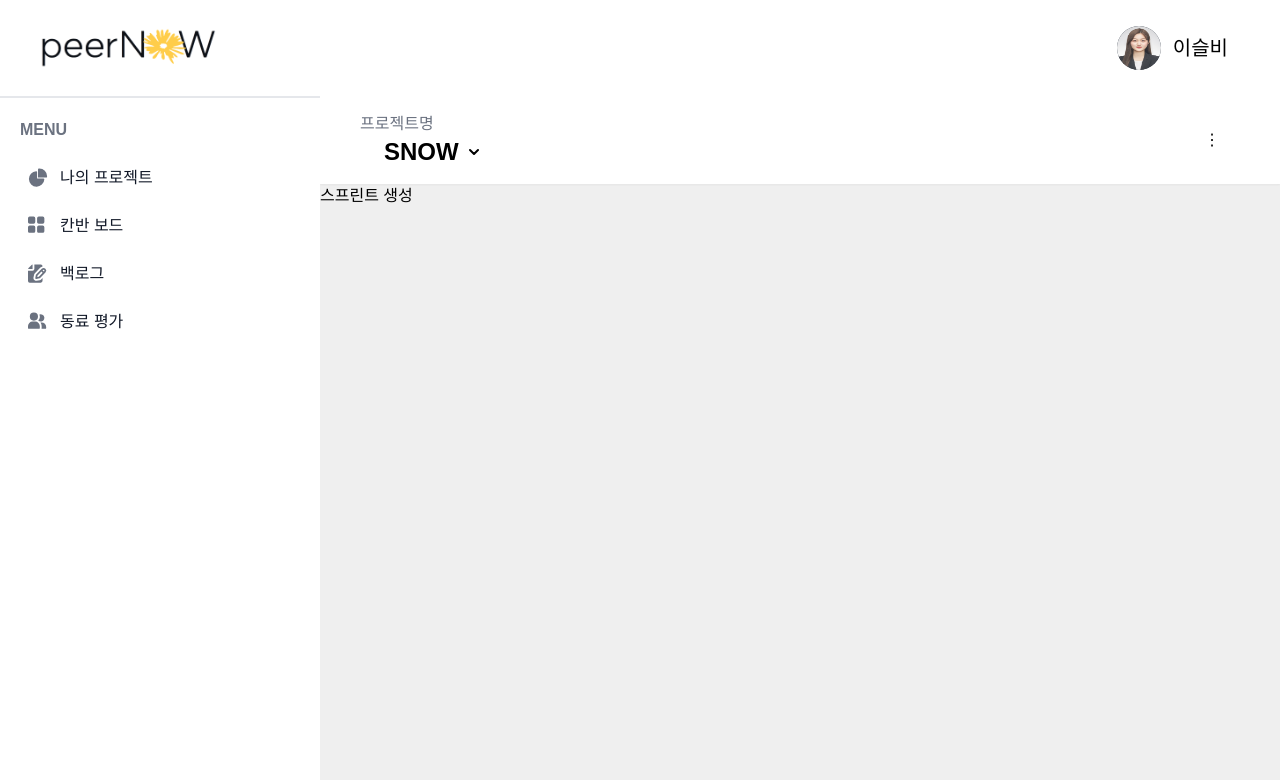
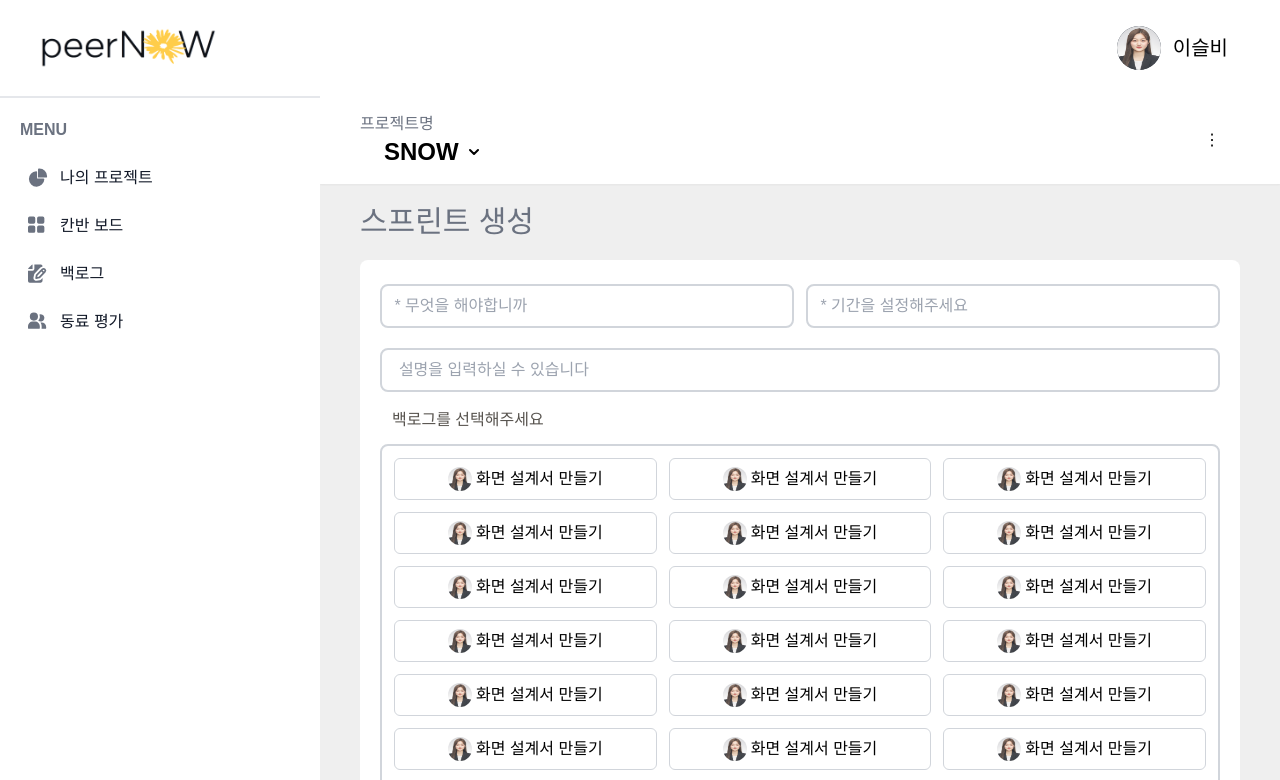
Before and after one commit to ystgd07/PeerNow-FE-, a React (Create React App) app: page /sprint in a window 1280 px wide. Shown: the top 780 px of the page. Built offline with nearby package versions, Linux system fonts and the light colour scheme.

Commit message:
feat: sprint page

```diff
--- a/src/features/mypage/MypageSprint.jsx
+++ b/src/features/mypage/MypageSprint.jsx
@@ -1,6 +1,6 @@
 import Sprints from './Sprints';
-import NewCreateSprintBtn from './NewCreateSprintBtn';
 import Title from './Title';
+import NewSprintBtn from './NewSprintBtn';
 
 export default function MypageSprint() {
   return (
@@ -10,7 +10,7 @@ export default function MypageSprint() {
         <span className="text-3xl text-gray-500 mt-5">
           <Title value={'스프린트'} />
         </span>
-        <NewCreateSprintBtn />
+        <NewSprintBtn />
       </div>
       <Sprints />
     </>
--- a/src/features/mypage/NewCreateSprintBtn.jsx
+++ b/src/features/mypage/NewSprintBtn.jsx
@@ -1,4 +1,4 @@
-export default function NewCreateSprintBtn() {
+export default function NewSprintBtn() {
   return (
     <>
       <button className="text-xl text-right -mb-4">
--- /dev/null
+++ b/src/features/sprint/BacklogIcon.jsx
@@ -0,0 +1,63 @@
+import React from 'react';
+
+export default function BacklogIcon() {
+  // Define an array of data for the items
+  const items = [
+    { id: 1, text: '화면 설계서 만들기', imgSrc: 'testImg.jpg' },
+    { id: 2, text: '화면 설계서 만들기', imgSrc: 'testImg.jpg' },
+    { id: 3, text: '화면 설계서 만들기', imgSrc: 'testImg.jpg' },
+    { id: 4, text: '화면 설계서 만들기', imgSrc: 'testImg.jpg' },
+    { id: 5, text: '화면 설계서 만들기', imgSrc: 'testImg.jpg' },
+    { id: 6, text: '화면 설계서 만들기', imgSrc: 'testImg.jpg' },
+    { id: 7, text: '화면 설계서 만들기', imgSrc: 'testImg.jpg' },
+    { id: 8, text: '화면 설계서 만들기', imgSrc: 'testImg.jpg' },
+    { id: 9, text: '화면 설계서 만들기', imgSrc: 'testImg.jpg' },
+    { id: 10, text: '화면 설계서 만들기', imgSrc: 'testImg.jpg' },
+    { id: 11, text: '화면 설계서 만들기', imgSrc: 'testImg.jpg' },
+    { id: 12, text: '화면 설계서 만들기', imgSrc: 'testImg.jpg' },
+    { id: 13, text: '화면 설계서 만들기', imgSrc: 'testImg.jpg' },
+    { id: 14, text: '화면 설계서 만들기', imgSrc: 'testImg.jpg' },
+    { id: 15, text: '화면 설계서 만들기', imgSrc: 'testImg.jpg' },
+    { id: 16, text: '화면 설계서 만들기', imgSrc: 'testImg.jpg' },
+    { id: 17, text: '화면 설계서 만들기', imgSrc: 'testImg.jpg' },
+    { id: 18, text: '화면 설계서 만들기', imgSrc: 'testImg.jpg' },
+    { id: 19, text: '화면 설계서 만들기', imgSrc: 'testImg.jpg' },
+    { id: 20, text: '화면 설계서 만들기', imgSrc: 'testImg.jpg' },
+    { id: 21, text: '화면 설계서 만들기', imgSrc: 'testImg.jpg' },
+    { id: 22, text: '화면 설계서 만들기', imgSrc: 'testImg.jpg' },
+    { id: 23, text: '화면 설계서 만들기', imgSrc: 'testImg.jpg' },
+    { id: 24, text: '화면 설계서 만들기', imgSrc: 'testImg.jpg' },
+    { id: 25, text: '화면 설계서 만들기', imgSrc: 'testImg.jpg' },
+    { id: 26, text: '화면 설계서 만들기', imgSrc: 'testImg.jpg' },
+    { id: 27, text: '화면 설계서 만들기', imgSrc: 'testImg.jpg' },
+    { id: 28, text: '화면 설계서 만들기', imgSrc: 'testImg.jpg' },
+    { id: 29, text: '화면 설계서 만들기', imgSrc: 'testImg.jpg' },
+    { id: 30, text: '화면 설계서 만들기', imgSrc: 'testImg.jpg' },
+    { id: 31, text: '화면 설계서 만들기', imgSrc: 'testImg.jpg' },
+    { id: 32, text: '화면 설계서 만들기', imgSrc: 'testImg.jpg' },
+    { id: 33, text: '화면 설계서 만들기', imgSrc: 'testImg.jpg' },
+  ];
+
+  return (
+    <>
+      {items.map((item) => (
+        <a
+          key={item.id}
+          href="#"
+          className="border border-gray-300 rounded-md text-center py-2"
+        >
+          <div className="flex justify-center">
+            <span>
+              <img
+                src={item.imgSrc}
+                alt={`백로그_담당자_이미지_${item.id}`}
+                className="rounded-full w-6 h-6"
+              />
+            </span>
+            <span className="ml-1">{item.text}</span>
+          </div>
+        </a>
+      ))}
+    </>
+  );
+}
--- /dev/null
+++ b/src/features/sprint/Button.jsx
@@ -0,0 +1,9 @@
+export default function Button() {
+  return (
+    <>
+      <button className="bg-gray-300 rounded-lg h-auto float-right p-2 px-14 text-lg mt-2 mb-20 hover:bg-gray-400">
+        생성
+      </button>
+    </>
+  );
+}
--- /dev/null
+++ b/src/features/sprint/Checkbox.jsx
@@ -0,0 +1,13 @@
+import React from 'react';
+import BacklogIcon from './BacklogIcon';
+
+export default function Checkbox() {
+  return (
+    <>
+      <div className="text-stone-600 ml-3 m-3">백로그를 선택해주세요</div>
+      <div className="border-2 border-gray-300 rounded-lg p-3 mb-2 w-full grid grid-cols-3 gap-3">
+        <BacklogIcon />
+      </div>
+    </>
+  );
+}
--- /dev/null
+++ b/src/features/sprint/Input.jsx
@@ -0,0 +1,10 @@
+export default function Input({ value }) {
+  return (
+    <>
+      <input
+        className="border-2 border-gray-300 rounded-lg p-2 my-1 w-full"
+        placeholder={value}
+      />
+    </>
+  );
+}
--- /dev/null
+++ b/src/features/sprint/NewSprintCreatePage.jsx
@@ -0,0 +1,20 @@
+import Checkbox from './Checkbox';
+import Input from './Input';
+
+export default function NewSprintCreatePage() {
+  return (
+    <>
+      <div className="bg-white rounded-lg w-full h-auto my-2 p-5">
+        <div className="grid grid-cols-2 gap-3">
+          <Input value={' * 무엇을 해야합니까'} />
+          <Input value={' * 기간을 설정해주세요'} />
+          <span className="col-span-2">
+            <Input value={'  설명을 입력하실 수 있습니다'} />
+          </span>
+        </div>
+        {/* 백로그 선택 칸 - 모든 백로그 */}
+        <Checkbox />
+      </div>
+    </>
+  );
+}
--- a/src/pages/Sprint.jsx
+++ b/src/pages/Sprint.jsx
@@ -2,6 +2,8 @@ import Header from '../ui/Header';
 import { useEffect } from 'react';
 import { useOpenMainPage, useOpenMypage } from '../store/store';
 import Title from '../features/mypage/Title';
+import NewSprintCreatePage from '../features/sprint/NewSprintCreatePage';
+import Button from '../features/sprint/Button';
 
 export default function Sprint() {
   const { setOpenMainPage, openMainPage } = useOpenMainPage((state) => state);
@@ -19,8 +21,15 @@ export default function Sprint() {
       <div className="w-full">
         <Header />
         {/* 제목 */}
-        <Title value={'스프린트 생성'} />
-        {/* 생성 페이지 */}
+        <div className="mx-10">
+          <div className="text-3xl text-gray-500 my-5">
+            <Title value={'스프린트 생성'} />
+          </div>
+          {/* 생성 페이지 */}
+          <NewSprintCreatePage />
+          {/* 생성 버튼 */}
+          <Button />
+        </div>
       </div>
     </>
   );
```
